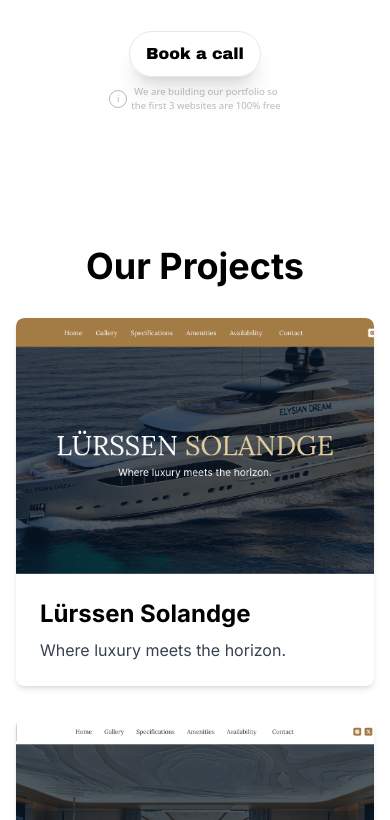
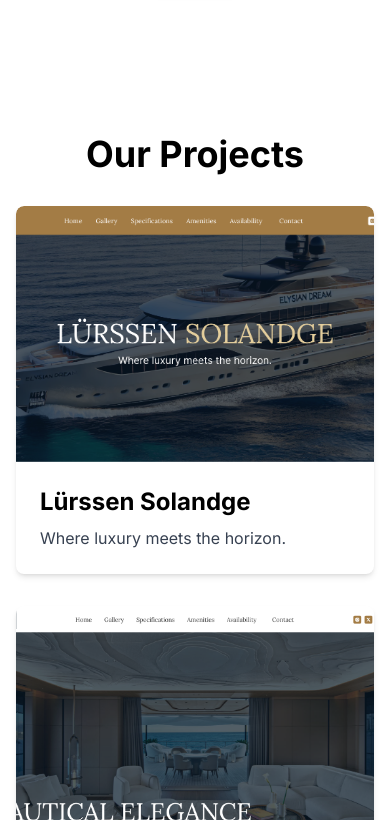
Before and after one commit to jakobnunnendorf/bluewater-interiors, a Next.js app in the folder web-app/: page /portfolio in a window 390 px wide. Shown: the part 724-1544 px from the top of the page. Built offline with nearby package versions, Linux system fonts and the light colour scheme.

Commit message:
refactor(all pages): add Hero.tsx and ContactSection.tsx to root layout

```diff
--- a/web-app/app/about/page.tsx
+++ b/web-app/app/about/page.tsx
@@ -1,13 +1,9 @@
 import About from "@/app/about/About";
-import Hero from "@/app/LayoutComponents/Hero/Hero";
-import ContactForm from "@/app/contact/ContactForm";
 
 export default function AboutPage() {
-    return (
-        <section className="h-fit">
-            <Hero/>
-            <About/>
-            <ContactForm/>
-        </section>
-    );
+  return (
+    <section id="about-page" className="h-fit">
+      <About />
+    </section>
+  );
 }
--- a/web-app/app/contact/page.tsx
+++ b/web-app/app/contact/page.tsx
@@ -1,11 +1,3 @@
-import ContactForm from "./ContactForm";
-import Hero from "@/app/LayoutComponents/Hero/Hero";
-
 export default function Contact() {
-    return (
-        <section className="h-fit">
-            <Hero/>
-            <ContactForm/>
-        </section>
-    );
+  return <section id="contact-page" className="h-fit"></section>;
 }
--- a/web-app/app/layout.tsx
+++ b/web-app/app/layout.tsx
@@ -3,6 +3,8 @@
 import "./globals.css";
 import HeaderBar from "@/app/LayoutComponents/HeaderBar/HeaderBar";
 import Footer from "@/app/LayoutComponents/Footer";
+import ContactSection from "@/app/contact/ContactSection";
+import Hero from "@/app/LayoutComponents/Hero/Hero";
 
 const inter = Inter({ subsets: ["latin"] });
 
@@ -20,10 +22,12 @@
   children: React.ReactNode;
 }>) {
   return (
-    <html lang="en">
+    <html lang="en" className="scroll-smooth">
       <body className={inter.className}>
         <HeaderBar />
-        <main className="relative top-28 md:static md:top-0">{children}</main>
+        <Hero />
+        <main className="relative md:static md:top-0">{children}</main>
+        <ContactSection />
         <Footer />
       </body>
     </html>
--- a/web-app/app/page.tsx
+++ b/web-app/app/page.tsx
@@ -1,4 +1,3 @@
-import Hero from "./LayoutComponents/Hero/Hero";
 import Portfolio from "./HomePageComponents/Portfolio/Portfolio";
 import CaseStudy from "./HomePageComponents/CaseStudy/CaseStudy";
 import CustomerReviews from "@/app/HomePageComponents/CustomerReviews/CustomerReviews";
@@ -11,7 +10,6 @@
 export default function Home() {
   return (
     <section className="h-fit">
-      <Hero />
       <Portfolio />
       <CaseStudy />
       <CustomerReviews />
--- a/web-app/app/portfolio/page.tsx
+++ b/web-app/app/portfolio/page.tsx
@@ -1,13 +1,9 @@
-import Portfolio from './Portfolio';
-import Hero from "@/app/LayoutComponents/Hero/Hero";
-import ContactForm from "@/app/contact/ContactForm";
+import Portfolio from "./Portfolio";
 
 export default function PortfolioPage() {
-    return (
-        <section className="h-fit">
-            <Hero/>
-            <Portfolio/>
-            <ContactForm/>
-        </section>
-    );
+  return (
+    <section id="portfolio-page" className="h-fit">
+      <Portfolio />
+    </section>
+  );
 }
--- a/web-app/app/services/page.tsx
+++ b/web-app/app/services/page.tsx
@@ -1,13 +1,9 @@
-import Hero from "@/app/LayoutComponents/Hero/Hero";
-import Services from "./Services"
-import ContactForm from "@/app/contact/ContactForm";
+import Services from "./Services";
 
 export default function ServicesPage() {
-    return (
-        <section className="h-fit">
-            <Hero/>
-            <Services/>
-            <ContactForm/>
-        </section>
-    );
+  return (
+    <section id="services-page" className="h-fit">
+      <Services />
+    </section>
+  );
 }
```
